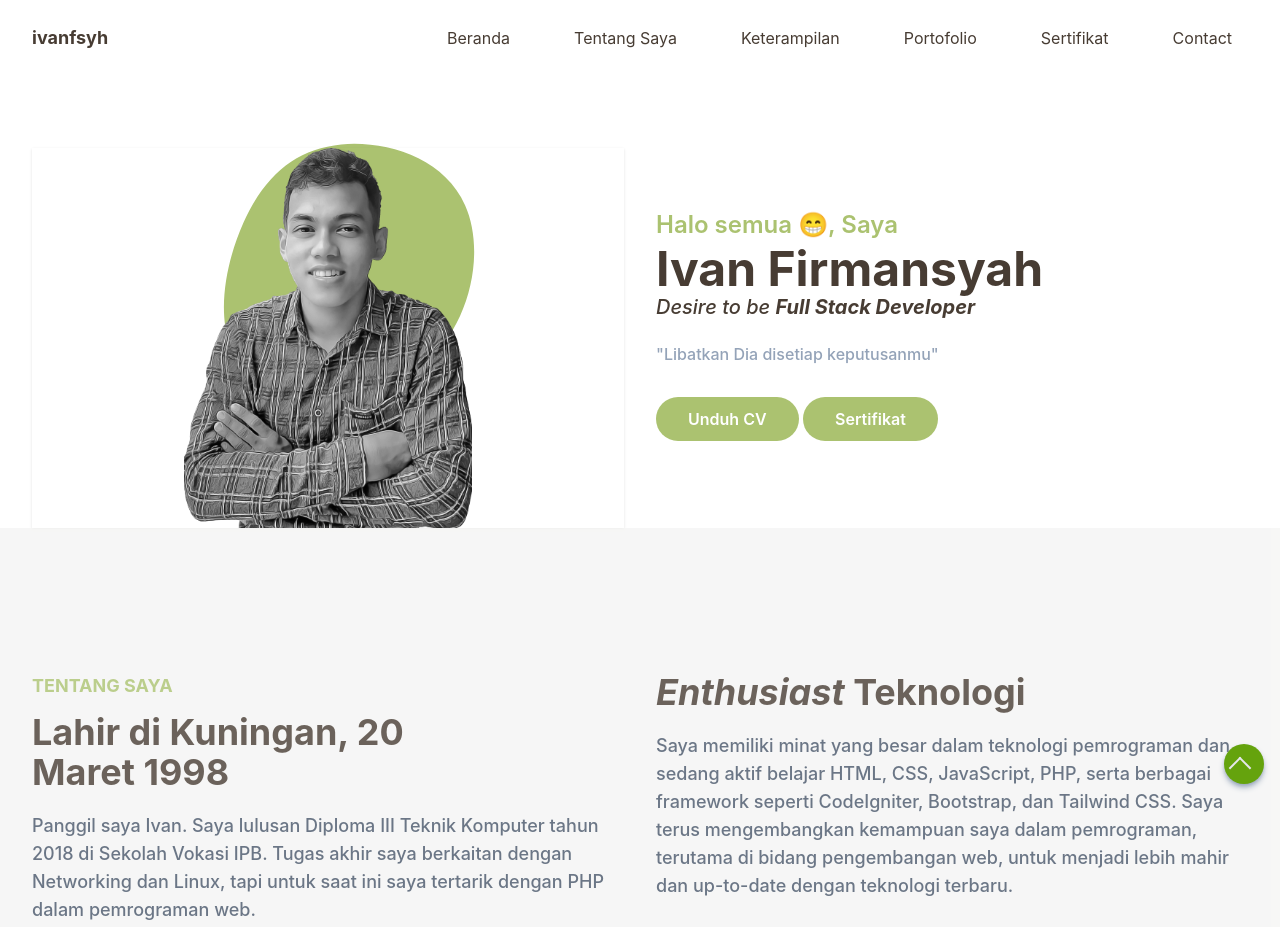
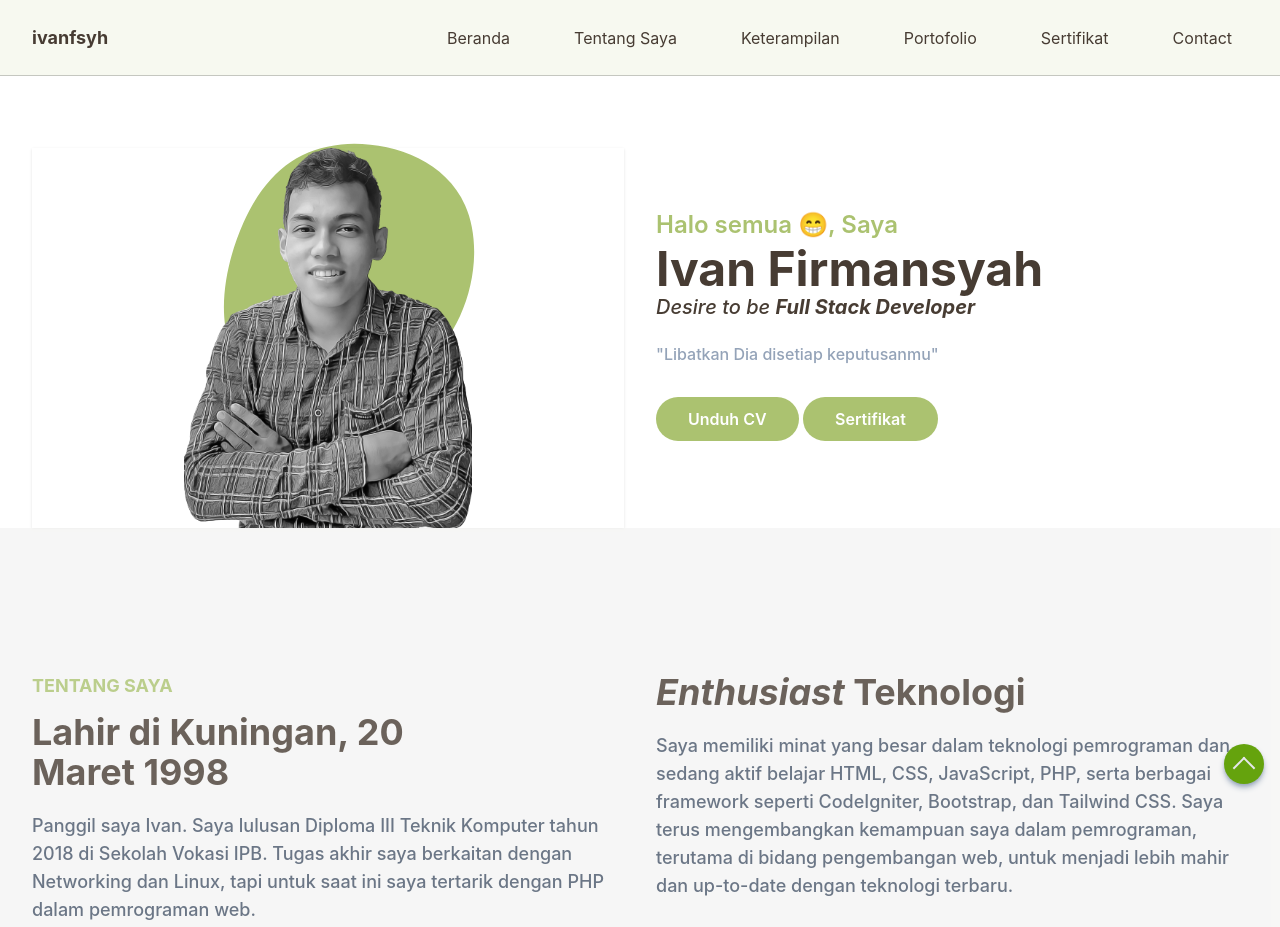
Before and after one commit to ivanfsyh/ivanfsyh.github.io, a website: page index.html in a window 1280 px wide. Shown: the top 927 px of the page. Drawn offline with Linux system fonts and the light colour scheme.

Commit message:
edit header

```diff
--- a/index.html
+++ b/index.html
@@ -15,7 +15,7 @@
 
 <body>
     <!-- Header start -->
-    <header class="bg-transparent absolute top-0 left-0 w-full flex items-center z-10">
+    <header class="bg-transparent absolute top-0 left-0 w-full flex items-center z-10 navbar-fixed">
         <div class="container">
             <div class="flex items-center justify-between relative">
                 <div class="px-4">
```
Also changed, not shown: dist/js/script.js.
